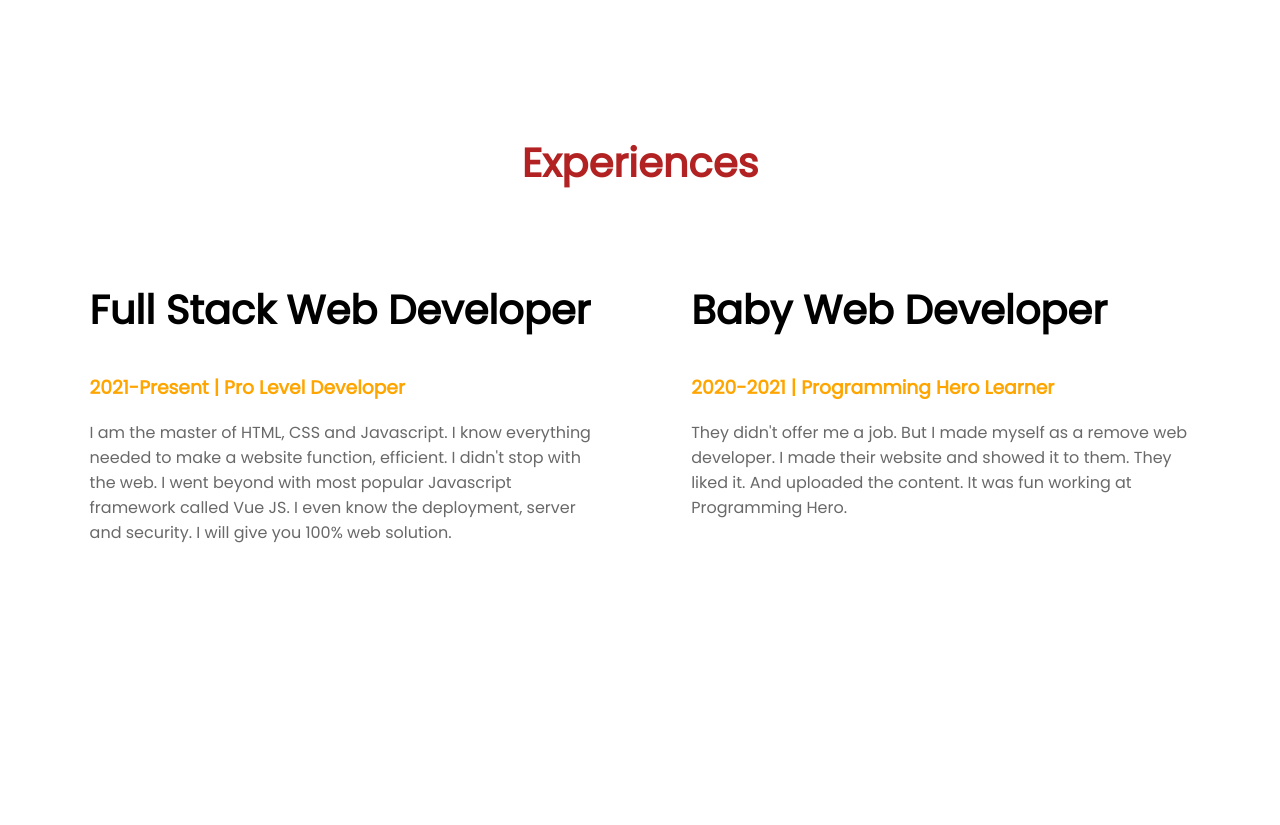
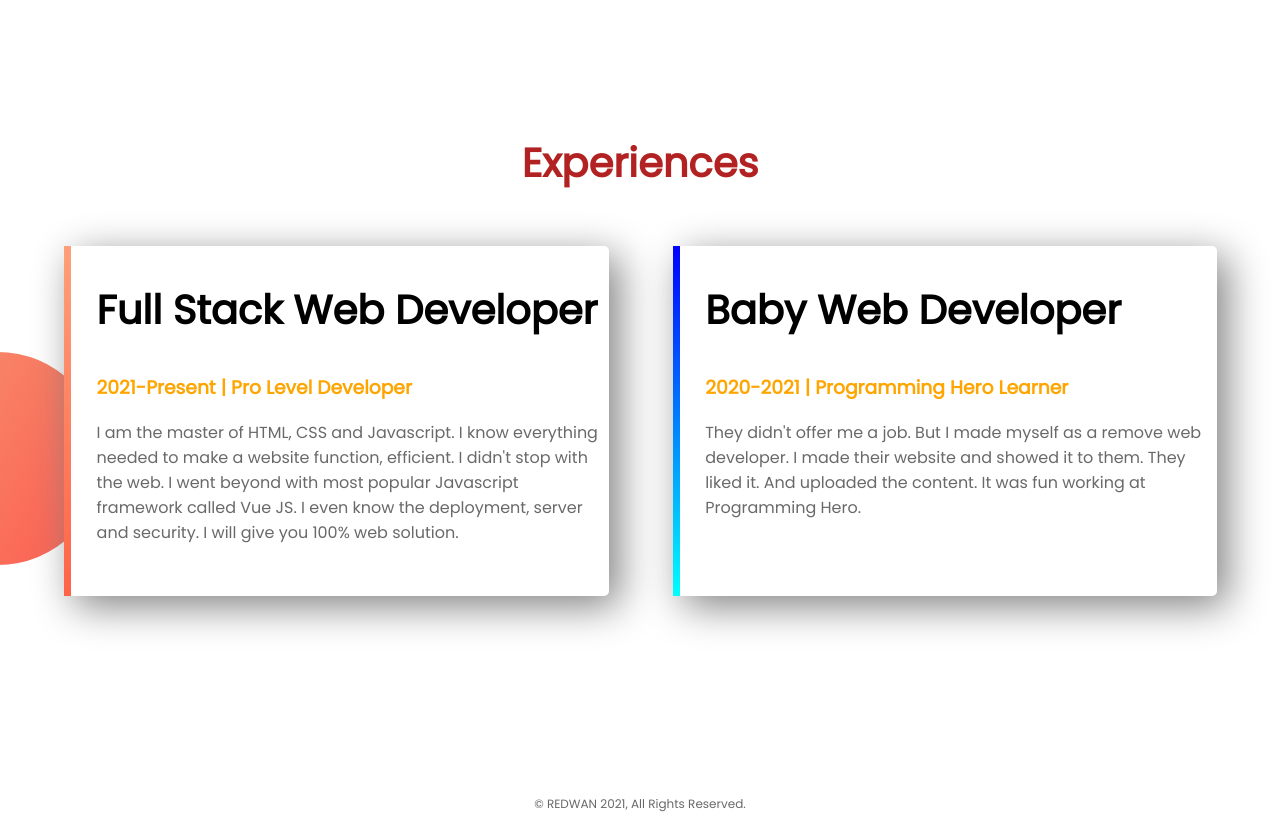
Before and after one commit to rmahmud2/web-portfolio, a plain HTML site: page index.html in a window 1280 px wide. Shown: the part 1220-2045 px from the top of the page. Before the commit the page ends 2003 px from the top, so only its background shows below. Drawn offline with Linux system fonts and the light colour scheme.

Commit message:
finished my 1st ever website

```diff
--- a/index.html
+++ b/index.html
@@ -37,14 +37,14 @@
     </section>
     <section class="experiencearea">
         <h4>Experiences</h4>
-        <div class="tophalf">
+        <div id="fullstack" class="tophalf single-experi">
             <h2>Full Stack Web Developer</h2>
             <h3 class="orange-highlight">2021-Present | Pro Level Developer</h3>
             <p>
                 I am the master of HTML, CSS and Javascript. I know everything needed to make a website function, efficient. I didn't stop with the web. I went beyond with most popular Javascript framework called Vue JS. I even know the deployment, server and security. I will give you 100% web solution.
             </p>
         </div>
-        <div class="tophalf">
+        <div id="babyweb" class="tophalf single-experi">
             <h2>Baby Web Developer</h2>
             <h3 class="orange-highlight">2020-2021 | Programming Hero Learner</h3>
             <p>
@@ -52,5 +52,10 @@
             </p>
         </div>
     </section>
+    <footer>
+        <p>
+            © REDWAN 2021, All Rights Reserved.
+        </p>
+    </footer>
 </body>
 </html>
--- a/style.css
+++ b/style.css
@@ -49,3 +49,28 @@ h4 {
     text-align: center;
     color: firebrick;
 }
+.single-experi {
+    box-shadow: 10px 10px 40px gray;
+    border-radius: 5px;
+    height: 70%;
+    background-color: white;
+}
+.experiencearea {
+    background-image: url(images/exp-bg.png);
+    background-repeat: no-repeat;
+    background-position: left;
+}
+#fullstack {
+    border-left: 7px solid;
+    border-image: linear-gradient(180deg, lightsalmon, tomato);
+    border-image-slice: 1;
+}
+#babyweb {
+    border-left: 7px solid;
+    border-image: linear-gradient(180deg, blue, cyan);
+    border-image-slice: 1;
+}
+footer p {
+    text-align: center;
+    font-size: 12px;
+}
```
